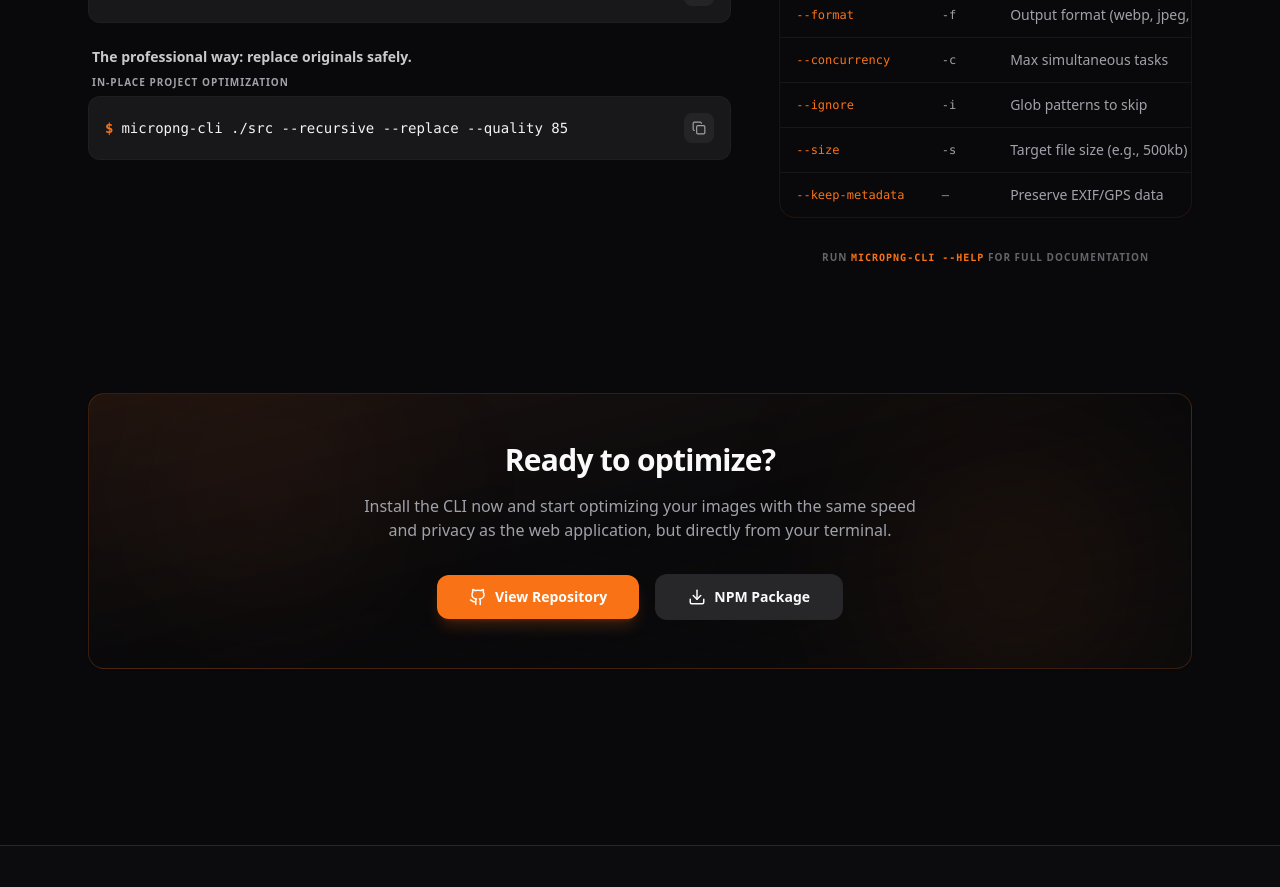
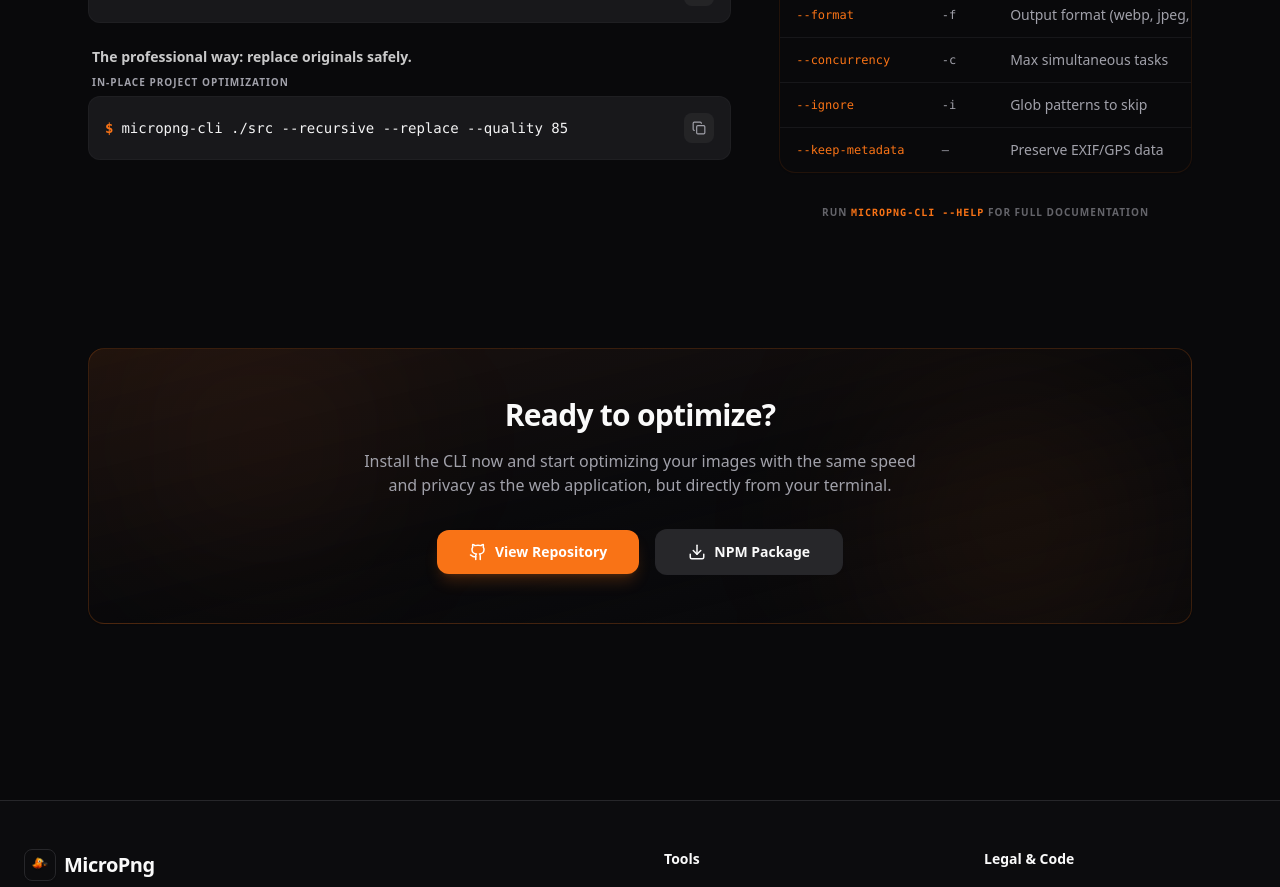
Before and after one commit to SahilFruitwala/filemite, a Next.js app: page /cli in a window 1280 px wide. Shown: the part 1920-2807 px from the top of the page. Built offline with nearby package versions, Linux system fonts and the light colour scheme.

Commit message:
feat: remove target size compression functionality from the client, API, and CLI.

```diff
--- a/src/app/HomeClient.tsx
+++ b/src/app/HomeClient.tsx
@@ -24,8 +24,6 @@
   const [compressionLevel, setCompressionLevel] = useState<CompressionLevel>('mid');
   const [comparingFileId, setComparingFileId] = useState<string | null>(null);
   const [comparisons, setComparisons] = useState<Record<string, boolean>>({}); // Track which files have comparison active
-  const [targetSize, setTargetSize] = useState<string>(''); // in KB
-  const [useTargetSize, setUseTargetSize] = useState(false);
   const [errorVisible, setError] = useState<string | null>(null);
 
   const downloadAllAsZip = async () => {
@@ -126,10 +124,6 @@
             const processClient = async () => {
                 const start = performance.now();
                 const options = {
-                    maxSizeMB: useTargetSize && targetSize ? parseFloat(targetSize) / 1024 : undefined,
-                    maxWidthOrHeight: 1920,
-                    useWebWorker: true,
-                    fileType: outputFormat === 'webp' ? 'image/webp' : outputFormat === 'jpeg' ? 'image/jpeg' : file.type,
                     initialQuality: compressionLevel === 'best' ? 0.95 : compressionLevel === 'mid' ? 0.8 : 0.6,
                     maxIteration: 10,
                 };
@@ -150,9 +144,6 @@
                 const formData = new FormData();
                 formData.append('file', file);
                 formData.append('level', compressionLevel);
-                if (useTargetSize && targetSize) {
-                    formData.append('targetSize', (parseFloat(targetSize) * 1024).toString());
-                }
 
                 const response = await fetch('/api/compress', {
                     method: 'POST',
@@ -399,14 +390,13 @@
 
                              <div className="relative">
                                  {/* Manual Quality Controls */}
-                                 <div className={`transition-all duration-300 ${useTargetSize ? 'opacity-20 blur-sm pointer-events-none scale-95' : 'opacity-100 scale-100'}`}>
+                                 <div className={`transition-all duration-300`}>
                                     <label className="text-sm text-muted-foreground mb-3 block">Quality Preset</label>
                                     <div className="grid grid-cols-1 sm:grid-cols-3 gap-2">
                                         {(['best', 'mid', 'low'] as const).map((level) => (
                                             <button
                                                 key={level}
-                                                onClick={() => !useTargetSize && setCompressionLevel(level)}
-                                                disabled={useTargetSize}
+                                                onClick={() => setCompressionLevel(level)}
                                                 className={`py-3 sm:py-3 px-4 rounded-xl text-sm font-semibold transition-all duration-200 border ${
                                                     compressionLevel === level
                                                         ? 'bg-primary text-primary-foreground border-primary shadow-md'
@@ -448,40 +438,7 @@
                                      </div>
                                  )}
 
-                                 {/* Target Size Toggle Section */}
-                                 <div className={`mt-6 pt-6 border-t border-border/50 transition-all duration-300`}>
-                                    <div className="flex items-center justify-between gap-4">
-                                        <div
-                                            className="flex items-center gap-4 cursor-pointer group/toggle"
-                                            onClick={() => {
-                                                setUseTargetSize(!useTargetSize);
-                                                if (!useTargetSize) setTargetSize('');
-                                            }}
-                                        >
-                                            <div className={`w-11 h-6 rounded-full p-1 transition-all duration-300 relative ${useTargetSize ? 'bg-primary' : 'bg-secondary'}`}>
-                                                <div className={`w-4 h-4 bg-background rounded-full shadow-md transition-all duration-300 transform ${useTargetSize ? 'translate-x-5' : 'translate-x-0'}`}></div>
-                                            </div>
-                                            <div className="flex flex-col">
-                                                <span className={`text-sm font-semibold transition-colors ${useTargetSize ? 'text-foreground' : 'text-muted-foreground group-hover/toggle:text-foreground'}`}>Specify Target Size</span>
-                                                <span className="text-[10px] text-muted-foreground uppercase tracking-widest font-bold">Priority over quality</span>
-                                            </div>
-                                        </div>
 
-                                        <div className={`relative transition-all duration-500 origin-right ${useTargetSize ? 'scale-100 opacity-100' : 'scale-90 opacity-0 pointer-events-none'}`}>
-                                            <div className="relative">
-                                                <input
-                                                    type="number"
-                                                    value={targetSize}
-                                                    onChange={(e) => setTargetSize(e.target.value)}
-                                                    placeholder="100"
-                                                    min="1"
-                                                    className="w-24 bg-primary/10 border border-primary/20 rounded-xl pl-3 pr-9 py-2 text-right text-foreground font-bold focus:outline-none focus:border-primary/40 focus:ring-2 focus:ring-primary/10 transition-all font-mono [appearance:textfield] [&::-webkit-outer-spin-button]:appearance-none [&::-webkit-inner-spin-button]:appearance-none"
-                                                />
-                                                <span className="absolute right-3 top-1/2 -translate-y-1/2 text-[10px] font-bold text-primary/70 pointer-events-none uppercase">KB</span>
-                                            </div>
-                                        </div>
-                                    </div>
-                                 </div>
                              </div>
 
                              {/* Privacy Note */}
--- a/src/app/api/compress/route.ts
+++ b/src/app/api/compress/route.ts
@@ -10,8 +10,6 @@
     const file = formData.get('file') as File;
     const requestedFormat = formData.get('format') as string;
     const compressionLevel = (formData.get('level') as string) || 'mid'; // 'best' | 'mid' | 'low' | 'lossless'
-    const targetSizeMsg = formData.get('targetSize');
-    const targetSize = targetSizeMsg ? parseInt(targetSizeMsg as string) : null;
     const speed = formData.get('speed') as string || 'normal'; // 'fast' | 'normal'
 
     // Parse resize & crop options
@@ -131,38 +129,6 @@
 
     let processedBuffer: Buffer;
 
-    if (targetSize) {
-        // --- Target Size Mode (Binary Search) ---
-        let minQ = 1;
-        let maxQ = 100;
-        let bestQ = 0;
-        let minSizeQ = 1;
-        let minSizeVal = Infinity;
-
-        while (minQ <= maxQ) {
-            const midQ = Math.floor((minQ + maxQ) / 2);
-            // Use Fast mode for search
-            const buf = await compressBuffer(midQ, true);
-            const size = buf.length;
-
-            if (size < minSizeVal) {
-                minSizeVal = size;
-                minSizeQ = midQ;
-            }
-
-            if (size <= targetSize) {
-                bestQ = midQ;
-                minQ = midQ + 1;
-            } else {
-                maxQ = midQ - 1;
-            }
-        }
-
-        // Final High Quality Pass
-        const finalQ = bestQ || minSizeQ;
-        processedBuffer = await compressBuffer(finalQ, false);
-
-    } else {
     // --- Standard Mode ---
     let quality = 75;
     if (compressionLevel === 'best') quality = 90;
@@ -170,7 +136,6 @@
     if (compressionLevel === 'lossless') quality = 100;
 
     processedBuffer = await compressBuffer(quality);
-    }
 
     return new NextResponse(processedBuffer as BodyInit, {
       status: 200,
--- a/src/app/cli/CliClient.tsx
+++ b/src/app/cli/CliClient.tsx
@@ -145,7 +145,6 @@
     { opt: "--format", alias: "-f", desc: "Output format (webp, jpeg, avif, png)" },
     { opt: "--concurrency", alias: "-c", desc: "Max simultaneous tasks" },
     { opt: "--ignore", alias: "-i", desc: "Glob patterns to skip" },
-    { opt: "--size", alias: "-s", desc: "Target file size (e.g., 500kb)" },
     { opt: "--keep-metadata", alias: "", desc: "Preserve EXIF/GPS data" }
   ];
 
```
Lines whose indentation alone changed are shown as unchanged.
